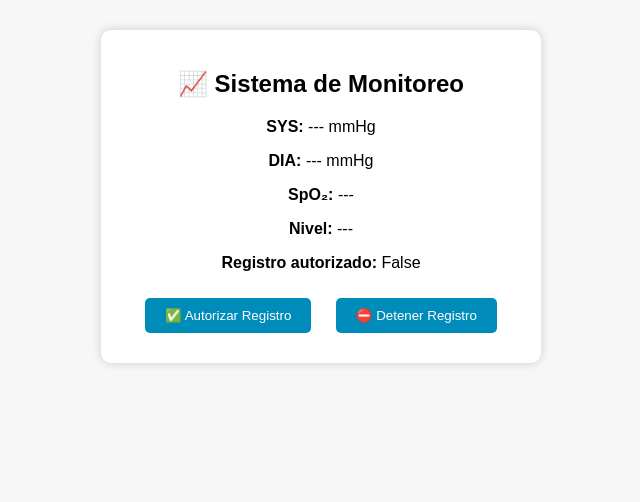
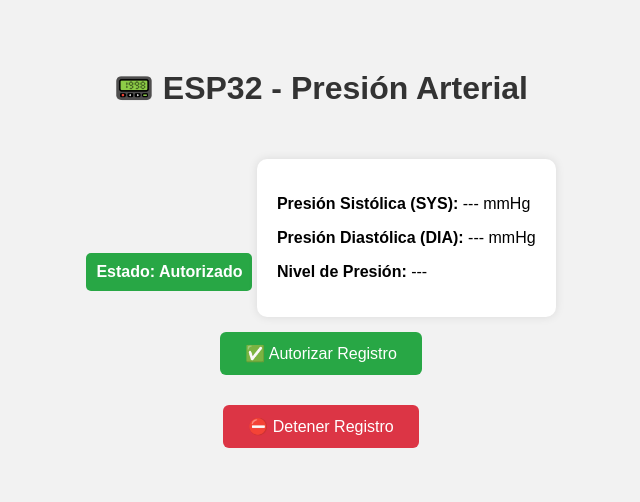
Before and after one commit to IsaacVera30/Prueba, a Flask app: page / in a window 1280 px wide. Shown: the top 502 px of the page, without its empty margins (319-959 px from the left). Run offline with Flask 3, Linux system fonts and the light colour scheme; parts of the project's set-up code (start-up, migrations or seed data) failed here and were passed over.

Commit message:
index.html

```diff
--- a/templates/index.html
+++ b/templates/index.html
@@ -2,65 +2,90 @@
 <html lang="es">
 <head>
   <meta charset="UTF-8">
-  <title>Monitor de Presión Arterial</title>
+  <title>ESP32 Monitor de Presión Arterial</title>
   <style>
     body {
       font-family: Arial, sans-serif;
+      background-color: #f2f2f2;
       text-align: center;
-      background-color: #f7f7f7;
+      padding: 40px;
     }
-    .contenedor {
-      background-color: #fff;
+
+    h1 {
+      color: #333;
+    }
+
+    .estado {
+      margin-top: 20px;
+      padding: 10px;
+      font-weight: bold;
+      color: white;
+      border-radius: 5px;
+      display: inline-block;
+    }
+
+    .autorizado {
+      background-color: #28a745;
+    }
+
+    .detenido {
+      background-color: #dc3545;
+    }
+
+    .resultado {
+      margin-top: 30px;
       padding: 20px;
-      margin: 30px auto;
+      background-color: white;
       border-radius: 10px;
-      box-shadow: 0px 0px 10px #ccc;
-      max-width: 400px;
+      display: inline-block;
+      text-align: left;
+      box-shadow: 0 0 10px rgba(0,0,0,0.1);
     }
-    .nivel-normal { color: green; }
-    .nivel-h1 { color: #b59f00; }
-    .nivel-h2 { color: orange; }
-    .nivel-h3 { color: red; }
-    .nivel-hx { color: darkred; font-weight: bold; }
+
     button {
-      padding: 10px 20px;
-      margin: 10px;
-      background-color: #008cba;
+      margin: 15px;
+      padding: 12px 25px;
+      font-size: 16px;
+      cursor: pointer;
+      border: none;
+      border-radius: 6px;
+    }
+
+    .btn-verde {
+      background-color: #28a745;
       color: white;
-      border: none;
-      border-radius: 5px;
-      cursor: pointer;
     }
-    button:hover {
-      background-color: #005f7a;
+
+    .btn-rojo {
+      background-color: #dc3545;
+      color: white;
     }
+
   </style>
 </head>
 <body>
-  <div class="contenedor">
-    <h2>📈 Sistema de Monitoreo</h2>
 
-    <p><strong>SYS:</strong> {{ estimacion.sys }} mmHg</p>
-    <p><strong>DIA:</strong> {{ estimacion.dia }} mmHg</p>
-    <p><strong>SpO₂:</strong> {{ estimacion.nivel }}</p>
+  <h1>📟 ESP32 - Presión Arterial</h1>
 
-    <p><strong>Nivel:</strong>
-      <span class="{% if estimacion.nivel == 'Normal' %}nivel-normal
-                    {% elif estimacion.nivel == 'H1' %}nivel-h1
-                    {% elif estimacion.nivel == 'H2' %}nivel-h2
-                    {% elif estimacion.nivel == 'H3' %}nivel-h3
-                    {% elif 'ACV' in estimacion.nivel %}nivel-hx
-                    {% endif %}">
-        {{ estimacion.nivel }}
-      </span>
-    </p>
+  <div class="estado {{ 'autorizado' if autorizado else 'detenido' }}">
+    Estado: {{ 'Autorizado' if autorizado else 'Detenido' }}
+  </div>
 
-    <p><strong>Registro autorizado:</strong> {{ autorizado }}</p>
+  <div class="resultado">
+    <p><strong>Presión Sistólica (SYS):</strong> {{ estimacion.sys }} mmHg</p>
+    <p><strong>Presión Diastólica (DIA):</strong> {{ estimacion.dia }} mmHg</p>
+    <p><strong>Nivel de Presión:</strong> {{ estimacion.nivel }}</p>
+  </div>
 
-    <div>
-      <a href="/api/autorizar"><button>✅ Autorizar Registro</button></a>
-      <a href="/api/detener"><button>⛔ Detener Registro</button></a>
-    </div>
+  <div>
+    <form action="/api/autorizar" method="get">
+      <button type="submit" class="btn-verde">✅ Autorizar Registro</button>
+    </form>
+
+    <form action="/api/detener" method="get">
+      <button type="submit" class="btn-rojo">⛔ Detener Registro</button>
+    </form>
   </div>
+
 </body>
 </html>
```
